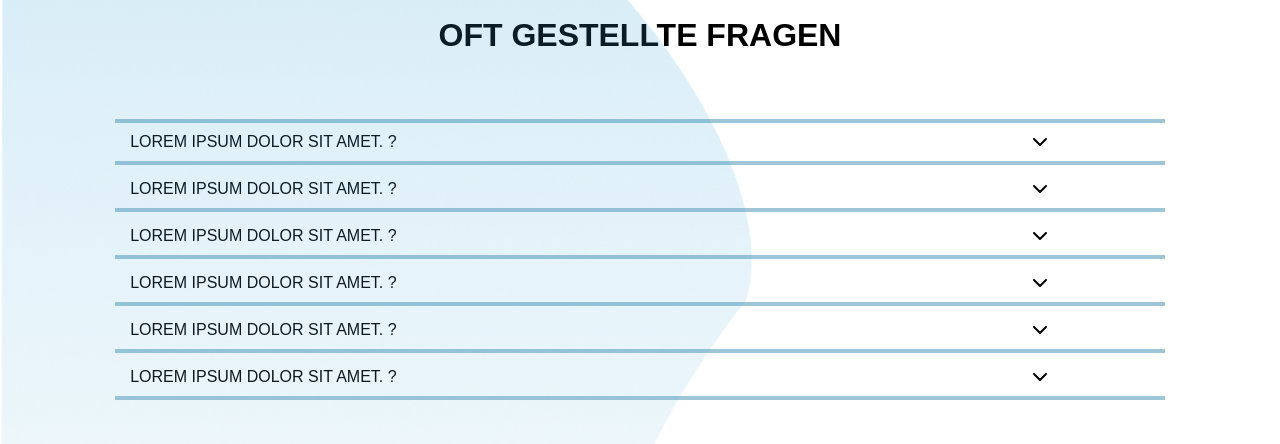
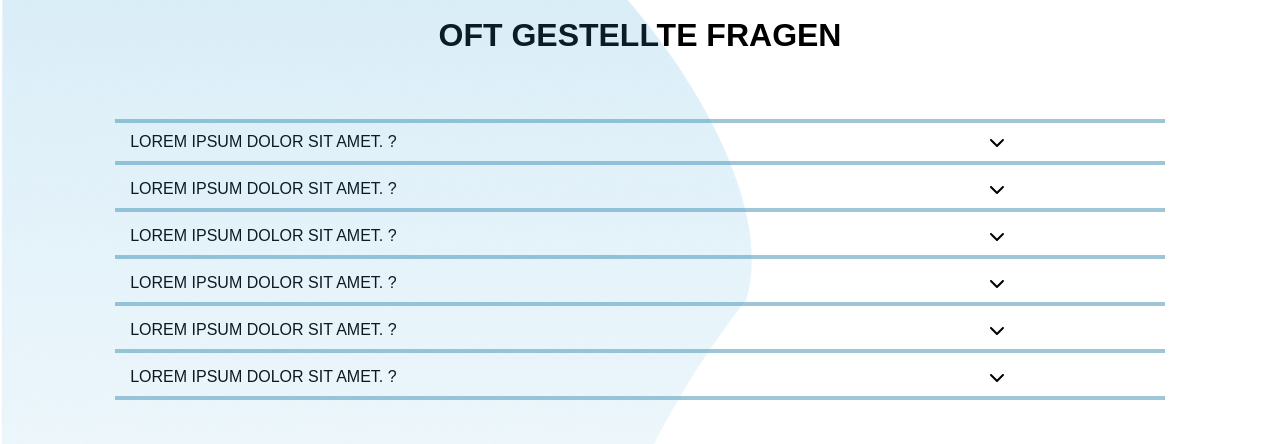
Before and after one commit to FahemAhmad/Herzlich-Willkommen, a plain HTML site: page index.html in a window 1280 px wide. Shown: the part 1365-1809 px from the top of the page. Drawn offline with Linux system fonts and the light colour scheme.

```diff
--- a/css/desktop_styles.css
+++ b/css/desktop_styles.css
@@ -168,8 +168,16 @@
   width: 100%;
   box-sizing: border-box;
   text-transform: uppercase;
+  display: flex;
+  justify-content: space-between;
+  align-items: center;
 }
-.accordion__content {
+
+.accordion__header p {
+  flex: 8;
+}
+
+.accordion .accordion__content {
   padding: 10px 15px;
   display: none;
   box-sizing: border-box;
@@ -183,6 +191,7 @@
   transition: transform 0.3s;
   float: right;
   margin-right: 10%;
+  flex: 1;
 }
 
 .accordion__item.active .accordion__icon {
--- a/index.html
+++ b/index.html
@@ -153,8 +153,7 @@
       <div class="accordion">
         <div class="accordion__item">
           <div class="accordion__header">
-            <p>
-              Lorem ipsum dolor sit amet. ?
+            <p>Lorem ipsum dolor sit amet. ?</p>
             <svg
               class="accordion__icon"
               xmlns="http://www.w3.org/2000/svg"
@@ -166,7 +165,6 @@
                 d="M233.4 406.6c12.5 12.5 32.8 12.5 45.3 0l192-192c12.5-12.5 12.5-32.8 0-45.3s-32.8-12.5-45.3 0L256 338.7 86.6 169.4c-12.5-12.5-32.8-12.5-45.3 0s-12.5 32.8 0 45.3l192 192z"
               />
             </svg>
-            </p>
           </div>
           <div class="accordion__content">
             <p>
@@ -182,8 +180,7 @@
 
         <div class="accordion__item">
           <div class="accordion__header">
-            <p>
-              Lorem ipsum dolor sit amet. ?
+            <p>Lorem ipsum dolor sit amet. ?</p>
             <svg
               class="accordion__icon"
               xmlns="http://www.w3.org/2000/svg"
@@ -195,7 +192,6 @@
                 d="M233.4 406.6c12.5 12.5 32.8 12.5 45.3 0l192-192c12.5-12.5 12.5-32.8 0-45.3s-32.8-12.5-45.3 0L256 338.7 86.6 169.4c-12.5-12.5-32.8-12.5-45.3 0s-12.5 32.8 0 45.3l192 192z"
               />
             </svg>
-            </p>
           </div>
           <div class="accordion__content">
             <p>
@@ -211,8 +207,7 @@
 
         <div class="accordion__item">
           <div class="accordion__header">
-            <p>
-              Lorem ipsum dolor sit amet. ?
+            <p>Lorem ipsum dolor sit amet. ?</p>
             <svg
               class="accordion__icon"
               xmlns="http://www.w3.org/2000/svg"
@@ -224,7 +219,6 @@
                 d="M233.4 406.6c12.5 12.5 32.8 12.5 45.3 0l192-192c12.5-12.5 12.5-32.8 0-45.3s-32.8-12.5-45.3 0L256 338.7 86.6 169.4c-12.5-12.5-32.8-12.5-45.3 0s-12.5 32.8 0 45.3l192 192z"
               />
             </svg>
-            </p>
           </div>
           <div class="accordion__content">
             <p>
@@ -240,8 +234,7 @@
 
         <div class="accordion__item">
           <div class="accordion__header">
-            <p>
-              Lorem ipsum dolor sit amet. ?
+            <p>Lorem ipsum dolor sit amet. ?</p>
             <svg
               class="accordion__icon"
               xmlns="http://www.w3.org/2000/svg"
@@ -253,7 +246,6 @@
                 d="M233.4 406.6c12.5 12.5 32.8 12.5 45.3 0l192-192c12.5-12.5 12.5-32.8 0-45.3s-32.8-12.5-45.3 0L256 338.7 86.6 169.4c-12.5-12.5-32.8-12.5-45.3 0s-12.5 32.8 0 45.3l192 192z"
               />
             </svg>
-            </p>
           </div>
           <div class="accordion__content">
             <p>
@@ -269,8 +261,7 @@
 
         <div class="accordion__item">
           <div class="accordion__header">
-            <p>
-              Lorem ipsum dolor sit amet. ?
+            <p>Lorem ipsum dolor sit amet. ?</p>
             <svg
               class="accordion__icon"
               xmlns="http://www.w3.org/2000/svg"
@@ -282,7 +273,6 @@
                 d="M233.4 406.6c12.5 12.5 32.8 12.5 45.3 0l192-192c12.5-12.5 12.5-32.8 0-45.3s-32.8-12.5-45.3 0L256 338.7 86.6 169.4c-12.5-12.5-32.8-12.5-45.3 0s-12.5 32.8 0 45.3l192 192z"
               />
             </svg>
-            </p>
           </div>
           <div class="accordion__content">
             <p>
@@ -298,8 +288,7 @@
 
         <div class="accordion__item">
           <div class="accordion__header">
-            <p>
-              Lorem ipsum dolor sit amet. ?
+            <p>Lorem ipsum dolor sit amet. ?</p>
             <svg
               class="accordion__icon"
               xmlns="http://www.w3.org/2000/svg"
@@ -311,7 +300,6 @@
                 d="M233.4 406.6c12.5 12.5 32.8 12.5 45.3 0l192-192c12.5-12.5 12.5-32.8 0-45.3s-32.8-12.5-45.3 0L256 338.7 86.6 169.4c-12.5-12.5-32.8-12.5-45.3 0s-12.5 32.8 0 45.3l192 192z"
               />
             </svg>
-            </p>
           </div>
           <div class="accordion__content">
             <p>
```
Also changed, not shown: applikationsentwicklung.html (+9 -5 lines), expertein.html (+6 -22 lines), ict-fachMann.html (+13 -6 lines), mediamatiker.html (+17 -5 lines), systemtechnik.html (+11 -5 lines). Lines whose indentation alone changed are shown as unchanged.
